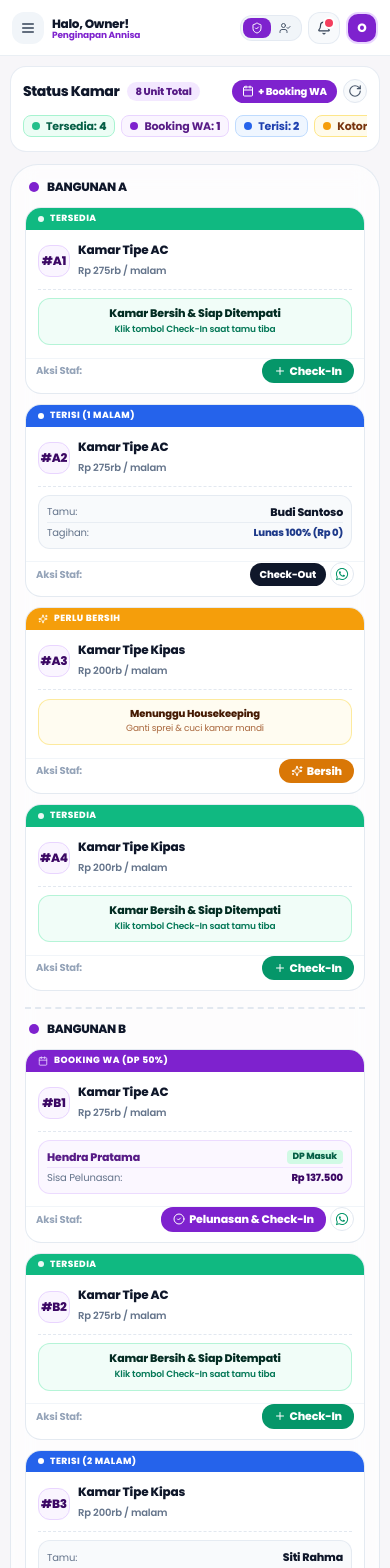
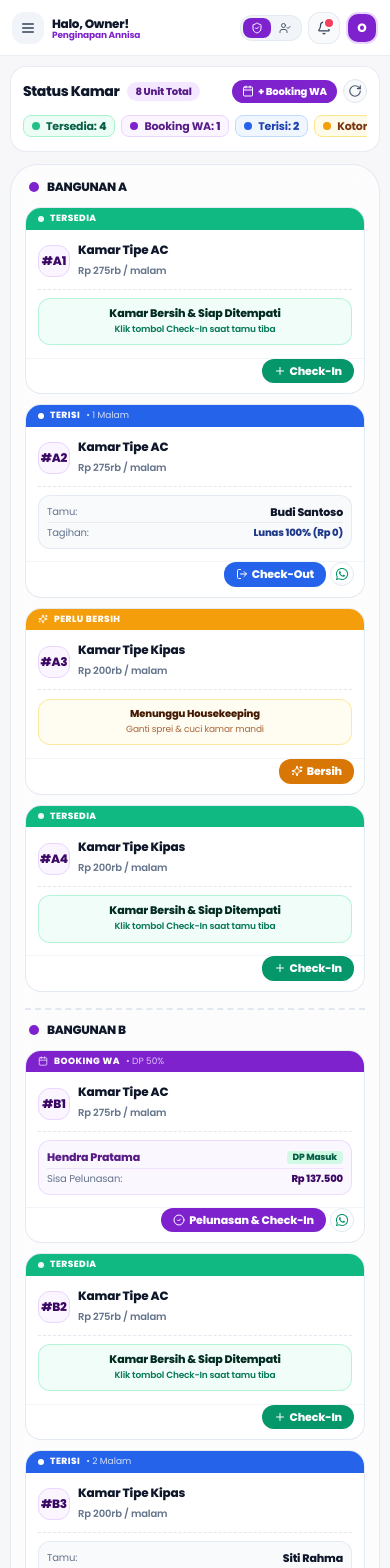
Before and after one commit to ilsetiawan1/penginapan-annisa, a Next.js app in the folder apps/web/: page /admin/dashboard in a window 390 px wide. Shown: the top 1568 px of the page. Built offline with nearby package versions, Linux system fonts and the light colour scheme.

Commit message:
style(admin): format status header typography (dimmed text without parens), style check-out button with matching blue + icon, and remove 'Aksi Staf:' label

```diff
--- a/apps/web/src/features/admin/rooms/components/room-card.tsx
+++ b/apps/web/src/features/admin/rooms/components/room-card.tsx
@@ -1,6 +1,6 @@
 "use client";
 
-import { Calendar, CheckCircle2, Plus, Sparkles, Wrench } from "lucide-react";
+import { Calendar, CheckCircle2, LogOut, Plus, Sparkles, Wrench } from "lucide-react";
 import { FaWhatsapp } from "react-icons/fa6";
 
 export type RoomStatus = "ready" | "occupied" | "dirty" | "maintenance" | "booked";
@@ -57,15 +57,6 @@ export function RoomCard({
     return "bg-slate-500 text-white";
   };
 
-  const getStatusLabel = () => {
-    if (isReady) return "TERSEDIA";
-    if (isOccupied) return `TERISI (${room.totalNights || 1} MALAM)`;
-    if (isBooked) return "BOOKING WA (DP 50%)";
-    if (isDirty) return "PERLU BERSIH";
-    if (isMaintenance) return "PERBAIKAN";
-    return "STATUS";
-  };
-
   return (
     <div className="bg-white rounded-2xl border border-slate-200/90 shadow-2xs hover:shadow-md hover:border-purple-300 transition-all duration-200 flex flex-col justify-between overflow-hidden select-none group">
       <div>
@@ -73,12 +64,46 @@ export function RoomCard({
         <div
           className={`px-3 py-1 text-[9px] font-black tracking-wider uppercase flex items-center gap-1.5 ${getStatusHeaderStyle()}`}
         >
-          {isReady && <span className="w-1.5 h-1.5 rounded-full bg-white animate-pulse" />}
-          {isOccupied && <span className="w-1.5 h-1.5 rounded-full bg-white" />}
-          {isBooked && <Calendar className="w-2.5 h-2.5 text-purple-200" />}
-          {isDirty && <Sparkles className="w-2.5 h-2.5" />}
-          {isMaintenance && <Wrench className="w-2.5 h-2.5" />}
-          <span>{getStatusLabel()}</span>
+          {isReady && (
+            <>
+              <span className="w-1.5 h-1.5 rounded-full bg-white animate-pulse" />
+              <span>TERSEDIA</span>
+            </>
+          )}
+
+          {isOccupied && (
+            <>
+              <span className="w-1.5 h-1.5 rounded-full bg-white" />
+              <span>TERISI</span>
+              <span className="text-white/80 font-normal tracking-normal normal-case">
+                • {room.totalNights || 1} Malam
+              </span>
+            </>
+          )}
+
+          {isBooked && (
+            <>
+              <Calendar className="w-2.5 h-2.5 text-purple-200" />
+              <span>BOOKING WA</span>
+              <span className="text-purple-200/90 font-normal tracking-normal normal-case">
+                • DP 50%
+              </span>
+            </>
+          )}
+
+          {isDirty && (
+            <>
+              <Sparkles className="w-2.5 h-2.5" />
+              <span>PERLU BERSIH</span>
+            </>
+          )}
+
+          {isMaintenance && (
+            <>
+              <Wrench className="w-2.5 h-2.5" />
+              <span>PERBAIKAN</span>
+            </>
+          )}
         </div>
 
         {/* 2. Isi Kartu Clean */}
@@ -103,7 +128,7 @@ export function RoomCard({
           {/* Garis Pemisah Halus (Dashed Line) */}
           <div className="border-t border-dashed border-slate-200 my-1" />
 
-          {/* Rincian Operasional Kamar (Jelas & Bebas Redundan) */}
+          {/* Rincian Operasional Kamar */}
           <div className="min-h-[48px] flex flex-col justify-center">
             {/* JIKA KAMAR TERSEDIA (KOSONG & BERSIH) */}
             {isReady && (
@@ -180,11 +205,8 @@ export function RoomCard({
         </div>
       </div>
 
-      {/* 3. Tombol Aksi Bawah */}
-      <div className="p-2.5 sm:p-3 pt-0 border-t border-slate-100 flex items-center justify-between gap-1.5">
-        <span className="text-[10px] font-bold text-slate-400">Aksi Staf:</span>
-
-        <div>
+      {/* 3. Tombol Aksi Bawah (Rata Kanan Tanpa Label Redundan) */}
+      <div className="p-2.5 sm:p-3 pt-0 border-t border-slate-100 flex items-center justify-end gap-1.5">
         {isReady && (
           <button
             type="button"
@@ -225,9 +247,10 @@ export function RoomCard({
             <button
               type="button"
               onClick={() => onOpenCheckOut(room)}
-                className="px-2.5 py-1 rounded-xl bg-slate-900 hover:bg-slate-950 text-white font-extrabold text-[10px] transition cursor-pointer"
+              className="px-3 py-1 rounded-xl bg-blue-600 hover:bg-blue-700 text-white font-extrabold text-[11px] transition shadow-2xs cursor-pointer flex items-center gap-1"
             >
-                Check-Out
+              <LogOut className="w-3 h-3" />
+              <span>Check-Out</span>
             </button>
             <button
               type="button"
@@ -263,6 +286,5 @@ export function RoomCard({
         )}
       </div>
     </div>
-    </div>
   );
 }
```
Lines whose indentation alone changed are shown as unchanged.
